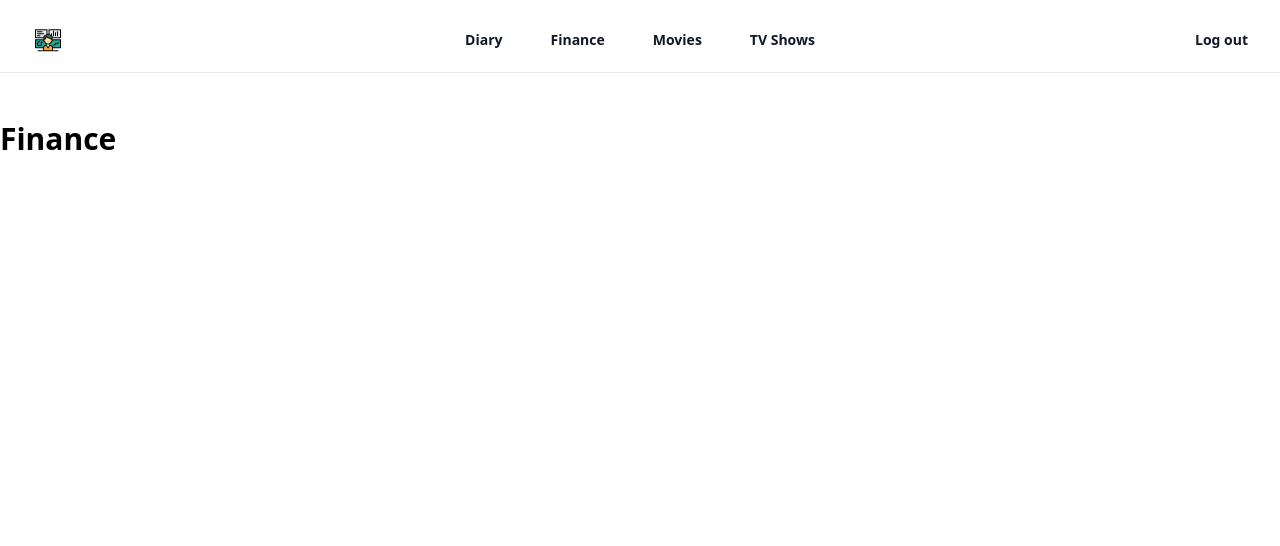
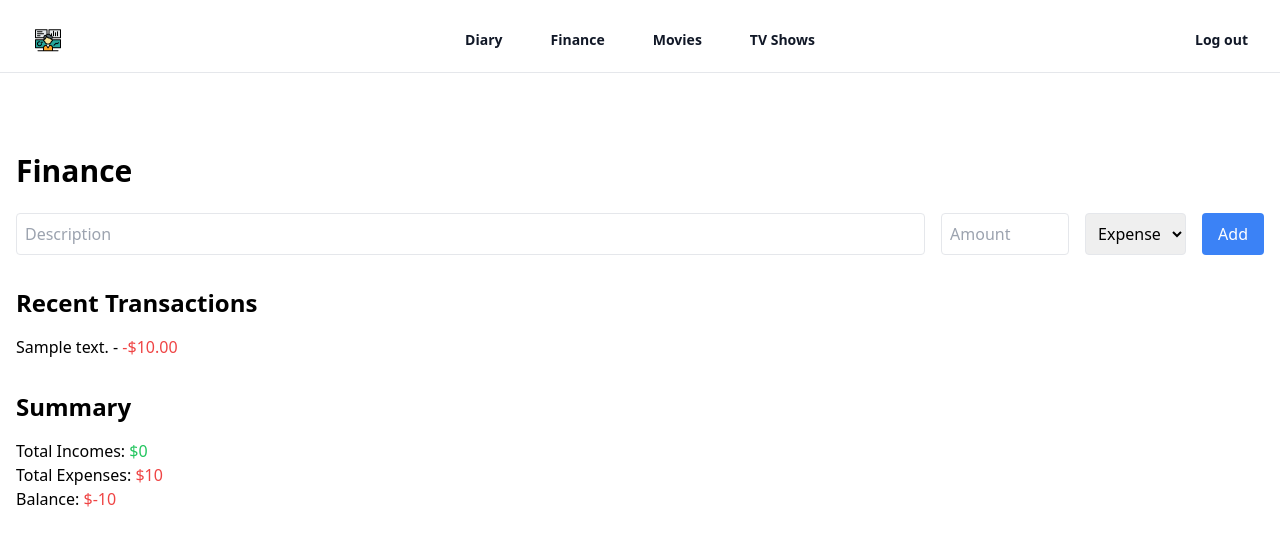
Before and after one commit to FrankMike/controlroom, a Django app: page /finance/ in a window 1280 px wide. Shown: the top 546 px of the page. Run offline with Django 5.2, Linux system fonts and the light colour scheme; a user stored in the database is signed in; tables that the repository leaves empty hold one stand-in row (values such as "Sample post"); some libraries are stand-ins or nearby versions.

Commit message:
Add personal finance application

```diff
--- a/pycontrol/controlroomproject/controlroom/models.py
+++ b/pycontrol/controlroomproject/controlroom/models.py
@@ -1,11 +1,11 @@
 from django.db import models
 from django.contrib.auth.models import User
+from django.utils import timezone
 
 
 class DiaryEntry(models.Model):
-    id = models.AutoField(primary_key=True)
     user = models.ForeignKey(User, on_delete=models.CASCADE)
-    date = models.DateField()
+    date = models.DateTimeField()  # Changed from DateField to DateTimeField
     title = models.CharField(max_length=120, null=False, default="")
     content = models.TextField()
     created_at = models.DateTimeField(auto_now_add=True)
@@ -16,3 +16,16 @@ class DiaryEntry(models.Model):
 
     def __str__(self):
         return f"{self.user.username}'s entry on {self.date}"
+
+
+class Transaction(models.Model):
+    user = models.ForeignKey(User, on_delete=models.CASCADE)
+    description = models.CharField(max_length=200)
+    amount = models.DecimalField(max_digits=10, decimal_places=2)
+    transaction_type = models.CharField(
+        max_length=10, choices=[("expense", "Expense"), ("income", "Income")]
+    )
+    date = models.DateTimeField()  # Removed auto_now_add=True
+
+    def __str__(self):
+        return f"{self.description} - {self.amount}"
--- a/pycontrol/controlroomproject/controlroom/templates/finance.html
+++ b/pycontrol/controlroomproject/controlroom/templates/finance.html
@@ -4,7 +4,48 @@
 
     {% if user.is_authenticated %}
 
-        <h1 class="text-3xl font-bold mb-6">Finance</h1>
+        <div class="container mx-auto px-4 py-8">
+            <h1 class="text-3xl font-bold mb-6">Finance</h1>
+
+            <!-- Add transaction form -->
+            <form method="post" action="{% url 'add_transaction' %}" class="mb-8">
+                {% csrf_token %}
+                <div class="flex space-x-4">
+                    <input type="text" name="description" placeholder="Description" required class="flex-grow p-2 border rounded">
+                    <input type="number" name="amount" placeholder="Amount" step="0.01" required class="w-32 p-2 border rounded">
+                    <select name="transaction_type" required class="p-2 border rounded">
+                        <option value="expense">Expense</option>
+                        <option value="income">Income</option>
+                    </select>
+                    <button type="submit" class="bg-blue-500 text-white px-4 py-2 rounded">Add</button>
+                </div>
+            </form>
+
+            <!-- Transaction list -->
+            <h2 class="text-2xl font-bold mb-4">Recent Transactions</h2>
+            <ul>
+                {% for transaction in transactions %}
+                    <li class="mb-2">
+                        {{ transaction.description }} -
+                        {% if transaction.transaction_type == 'expense' %}
+                            <span class="text-red-500">-${{ transaction.amount }}</span>
+                        {% else %}
+                            <span class="text-green-500">+${{ transaction.amount }}</span>
+                        {% endif %}
+                    </li>
+                {% empty %}
+                    <li>No transactions yet.</li>
+                {% endfor %}
+            </ul>
+
+            <!-- Summary -->
+            <div class="mt-8">
+                <h2 class="text-2xl font-bold mb-4">Summary</h2>
+                <p>Total Incomes: <span class="text-green-500">${{ total_incomes }}</span></p>
+                <p>Total Expenses: <span class="text-red-500">${{ total_expenses }}</span></p>
+                <p>Balance: <span class="{% if balance >= 0 %}text-green-500{% else %}text-red-500{% endif %}">${{ balance }}</span></p>
+            </div>
+        </div>
 
     {% else %}
 
--- a/pycontrol/controlroomproject/controlroom/urls.py
+++ b/pycontrol/controlroomproject/controlroom/urls.py
@@ -7,6 +7,7 @@ urlpatterns = [
     path("tv/", views.tv, name="tv"),
     path("diary/", views.diary, name="diary"),
     path("finance/", views.finance, name="finance"),
+    path("finance/add/", views.add_transaction, name="add_transaction"),
     path("diary/add/", views.add_entry, name="add_entry"),
     path("diary/edit/<int:entry_id>/", views.edit_entry, name="edit_entry"),
     path("diary/delete/<int:entry_id>/", views.delete_entry, name="delete_entry"),
--- a/pycontrol/controlroomproject/controlroom/views.py
+++ b/pycontrol/controlroomproject/controlroom/views.py
@@ -2,13 +2,14 @@ from django.shortcuts import render, redirect, get_object_or_404
 from django.contrib.auth.decorators import login_required
 from django.http import HttpResponse
 from django.conf import settings
-from .models import DiaryEntry
+from django.db.models import Sum
+from .models import DiaryEntry, Transaction
 from .forms import DiaryEntryForm
 import logging
 
 logger = logging.getLogger(__name__)
 
-from .models import DiaryEntry
+from .models import DiaryEntry, Transaction
 from .forms import DiaryEntryForm
 
 
@@ -25,7 +26,28 @@ def diary(request):
 
 @login_required
 def finance(request):
-    return render(request, "finance.html", {})
+    transactions = Transaction.objects.filter(user=request.user).order_by("-date")[:10]
+    total_incomes = (
+        Transaction.objects.filter(
+            user=request.user, transaction_type="income"
+        ).aggregate(Sum("amount"))["amount__sum"]
+        or 0
+    )
+    total_expenses = (
+        Transaction.objects.filter(
+            user=request.user, transaction_type="expense"
+        ).aggregate(Sum("amount"))["amount__sum"]
+        or 0
+    )
+    balance = total_incomes - total_expenses
+
+    context = {
+        "transactions": transactions,
+        "total_incomes": total_incomes,
+        "total_expenses": total_expenses,
+        "balance": balance,
+    }
+    return render(request, "finance.html", context)
 
 
 @login_required
@@ -92,3 +114,15 @@ def delete_entry(request, entry_id):
         return HttpResponse(f"Error deleting entry: {str(e)}", status=500)
 
     return redirect("diary")
+
+
+@login_required
+def add_transaction(request):
+    if request.method == "POST":
+        Transaction.objects.create(
+            user=request.user,
+            description=request.POST["description"],
+            amount=request.POST["amount"],
+            transaction_type=request.POST["transaction_type"],
+        )
+    return redirect("finance")
```
Also changed, not shown: pycontrol/controlroomproject/controlroom/migrations/0001_initial.py, pycontrol/controlroomproject/controlroom/migrations/0002_diaryentry_title.py (deleted), pycontrol/controlroomproject/controlroom/migrations/0003_alter_diaryentry_id.py (deleted).
